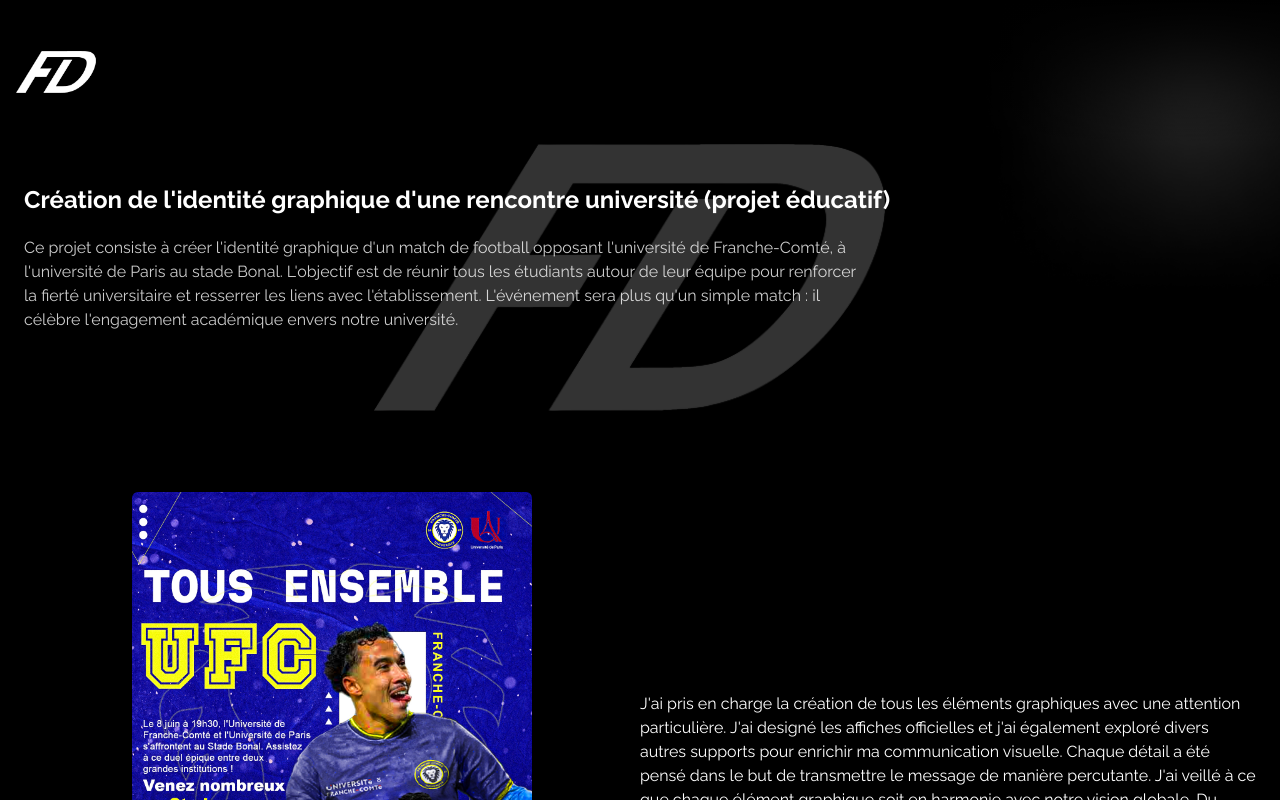
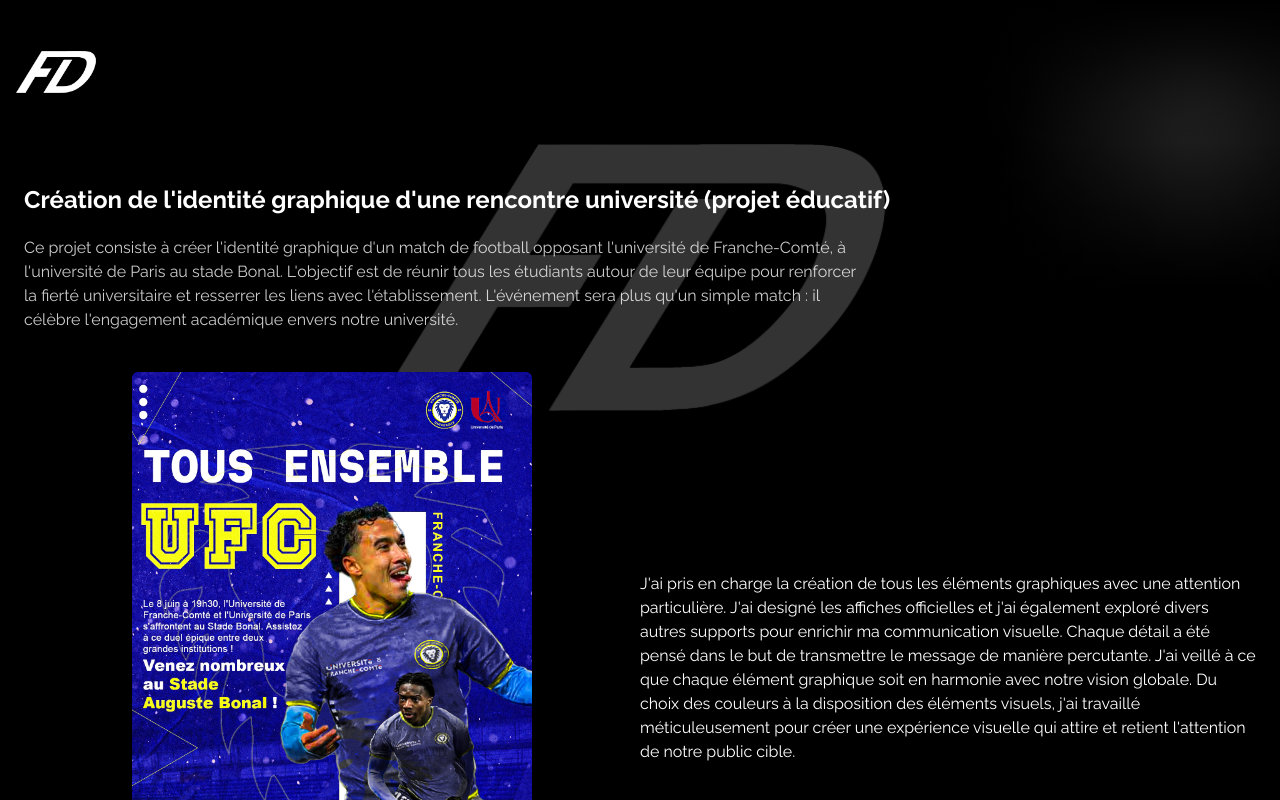
Before and after one commit to Flo714/projetS4, a Vue app: page /match_UFC in a window 1280 px wide. Shown: the top 800 px of the page. Built offline with nearby package versions, Linux system fonts and the light colour scheme.

Commit message:
Update match_UFC.vue

```diff
--- a/src/views/match_UFC.vue
+++ b/src/views/match_UFC.vue
@@ -75,8 +75,8 @@
   <h1 class="font-bold text-lg mt-10 mb-5 lg:text-2xl">Création de l'identité graphique d'une rencontre université (projet éducatif)</h1>
   <p class="opacity-80 text-sm lg:text-base lg:mr-[400px]">Ce projet consiste à créer l'identité graphique d'un match de football opposant l'université de Franche-Comté, à l'université de Paris au stade Bonal. L'objectif est de réunir tous les étudiants autour de leur équipe pour renforcer la fierté universitaire et resserrer les liens avec l'établissement. L'événement sera plus qu'un simple match : il célèbre l'engagement académique envers notre université.</p>
 
-  <div class="my-10 xl:my-20 xl:grid xl:grid-cols-2 xl:items-center xl:justify-center z-20">
-    <div class="my-10 xl:my-20 z-20">
+  <div class="xl:grid xl:grid-cols-2 xl:items-center xl:justify-center z-20">
+    <div class="my-10 z-20">
       <img class="w-[70%] mx-auto lg:max-w-[400px] rounded-md" src="/public/images/Affiche_officiel.jpg " alt="Image de présentation de l'affiche officiel du match">
         <p class="text-center mb-4 lg:-mt-12 italic">Affiche</p>
     </div>
```
